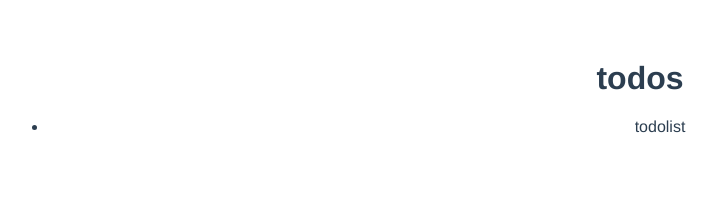
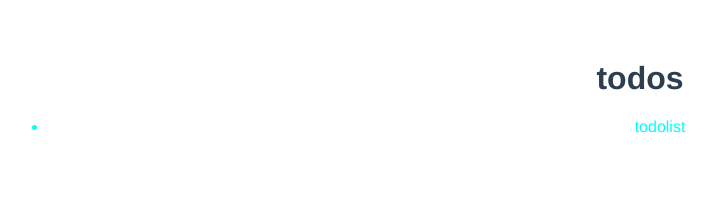
Before and after one commit to efimenko777/viskin, a Vue app: page / in a window 1280 px wide. Shown: the top 208 px of the page, without its empty margins (0-717 px from the left). Built offline with nearby package versions, Linux system fonts and the light colour scheme.

Commit message:
first commit

```diff
--- a/src/components/Todolist.vue
+++ b/src/components/Todolist.vue
@@ -5,3 +5,12 @@
         </ul>
     </div>
 </template>
+
+<script>
+</script>
+
+<style>
+li {
+    color: aqua;
+}
+</style>
```
